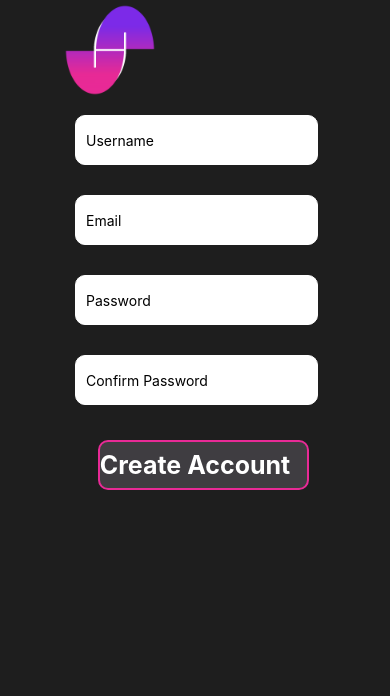
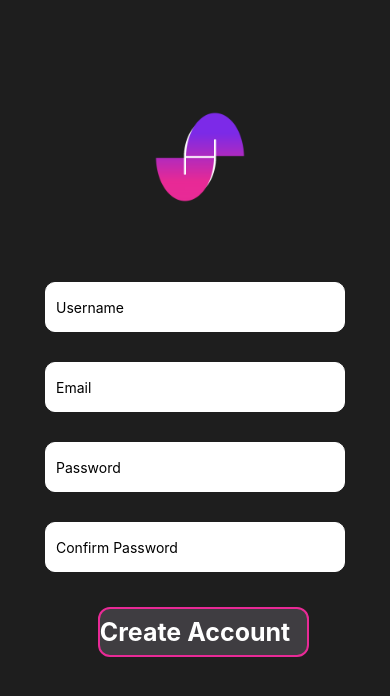
Before and after one commit to Kealen-Pillay/SportsHub, a React Native app: screen /Register in a window 390 px wide. Shown: the top 696 px of the page. Built offline with nearby package versions, Linux system fonts and the light colour scheme.

Commit message:
Adjusted the logo alignment and text box alignment

```diff
--- a/components/screens/Register/RegisterScreen.js
+++ b/components/screens/Register/RegisterScreen.js
@@ -43,7 +43,7 @@ const styles = StyleSheet.create({
     container: {
         flex: 1,
         backgroundColor: "#1E1E1E",
-        justifyContent: "flex-start",
+        justifyContent: "center",
         alignItems: "center",
     },
     text: {
@@ -51,7 +51,8 @@ const styles = StyleSheet.create({
         borderWidth: 1,
         borderColor: "white",
         borderRadius: 10,
-        width: "90%",
+
+        width: 300,
         height: 50,
         paddingHorizontal: 10,
         margin: 15,
@@ -59,15 +60,19 @@ const styles = StyleSheet.create({
 
     logo: {
 
+        top: -60,
+        left: 120,
         width: 100,
         height: 100,
+
     },
     button: {
         backgroundColor: "#3F3D41",
         width: "90%",
         borderWidth: 2,
         borderColor: "#E82A96",
-        borderRadius: 10,
+        borderRadius: 12,
+
         height: 50,
         justifyContent: "center",
         alignContent: "center",
@@ -77,5 +82,9 @@ const styles = StyleSheet.create({
         color: "white",
         fontWeight: "700",
         fontSize: 25,
+        alignContent: "center",
+        justifyContent: "center",
     },
+
+
 })
```
